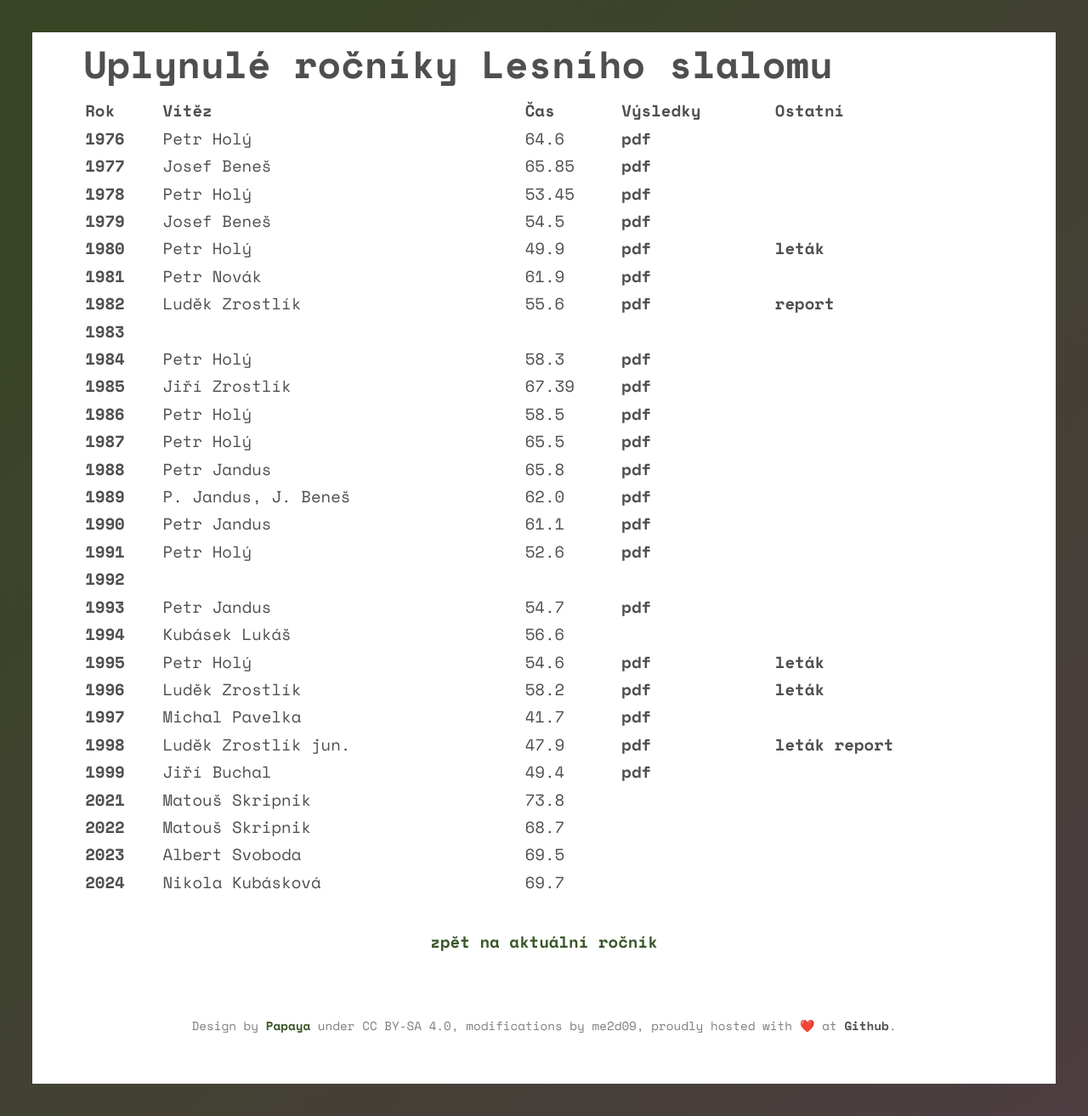
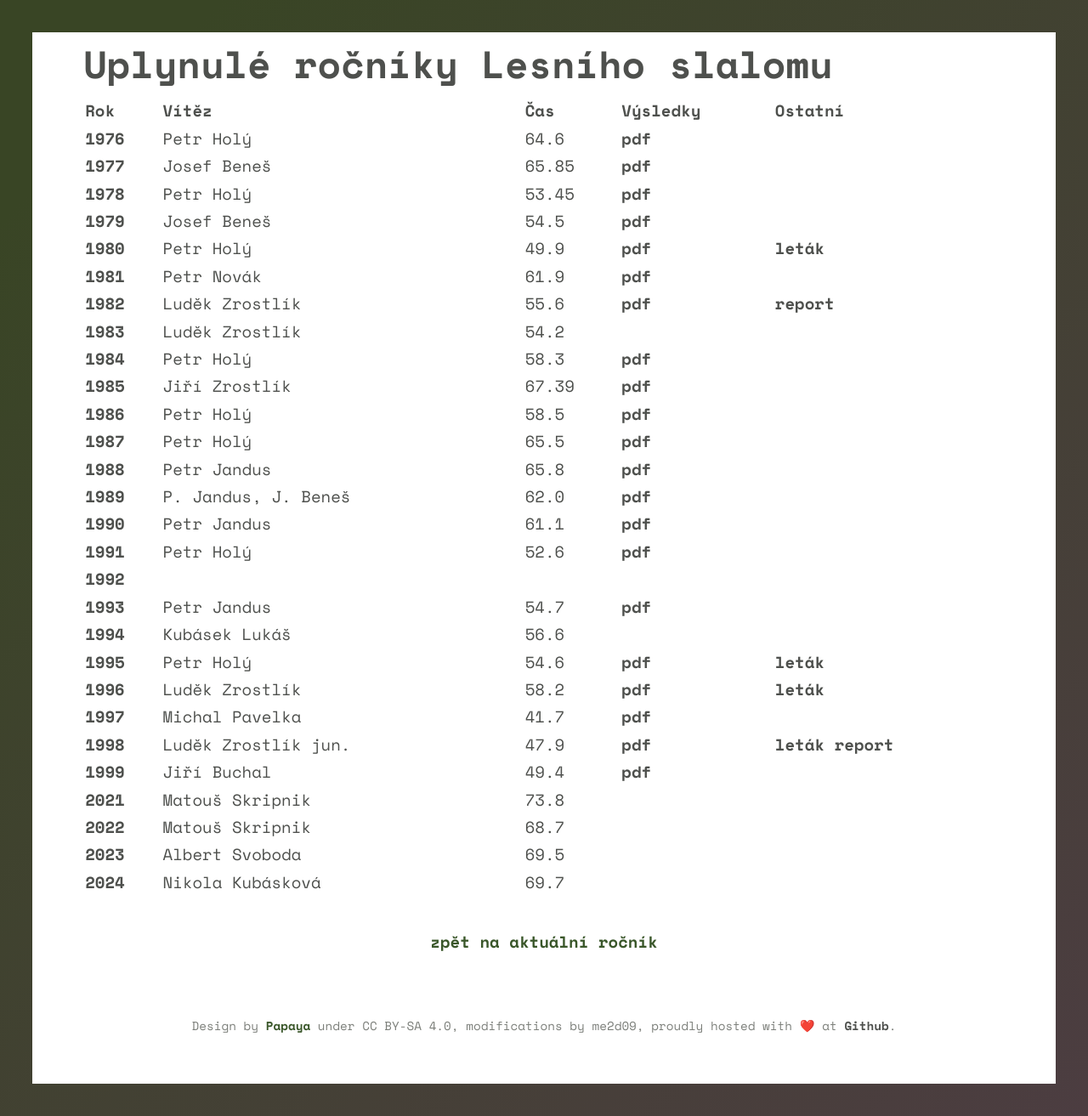
Before and after one commit to me2d09/slalom, a Jekyll site: the page built from archiv.html, in a window 1280 px wide. Shown: the whole page at 85% size. Built offline with Jekyll 4.4.1, drawn with Linux system fonts in a browser that asks for light colours.

Commit message:
Add winner from putovní cena

```diff
--- a/_races/1983.md
+++ b/_races/1983.md
@@ -7,6 +7,6 @@ fblink:
 resultspdf:
 letakpdf:
 reportpdf:
-winner:
-wintime:
+winner: Luděk Zrostlík
+wintime: 54.2
 ---
```
